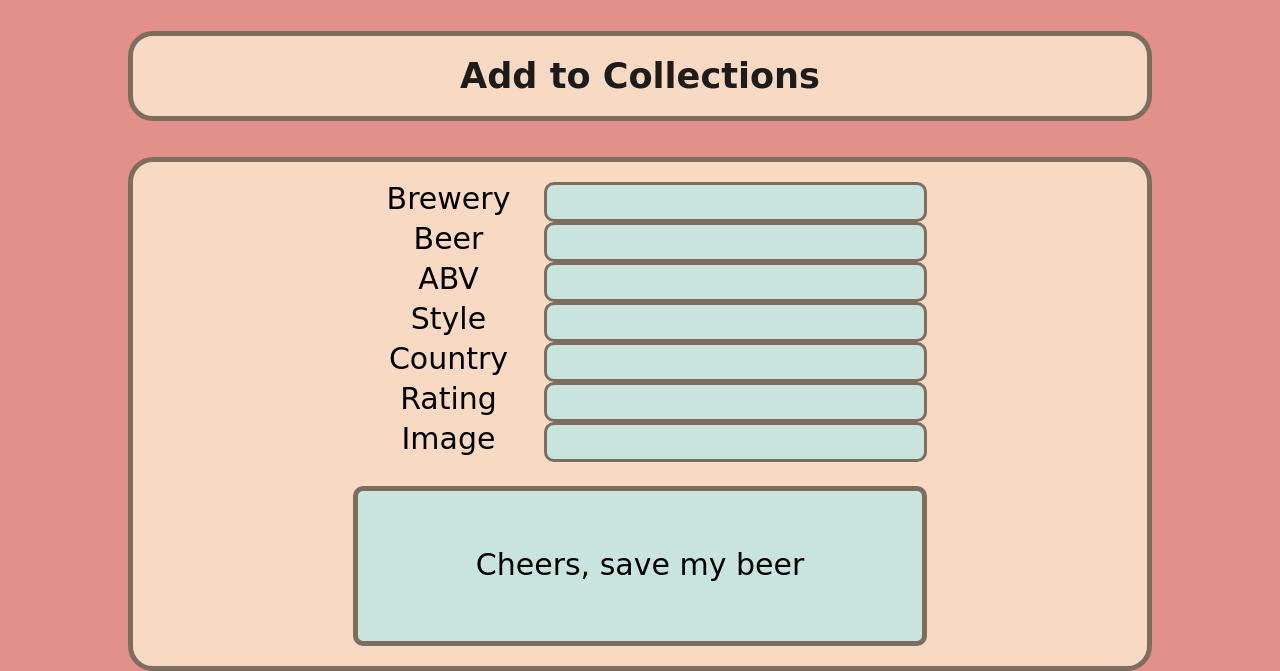
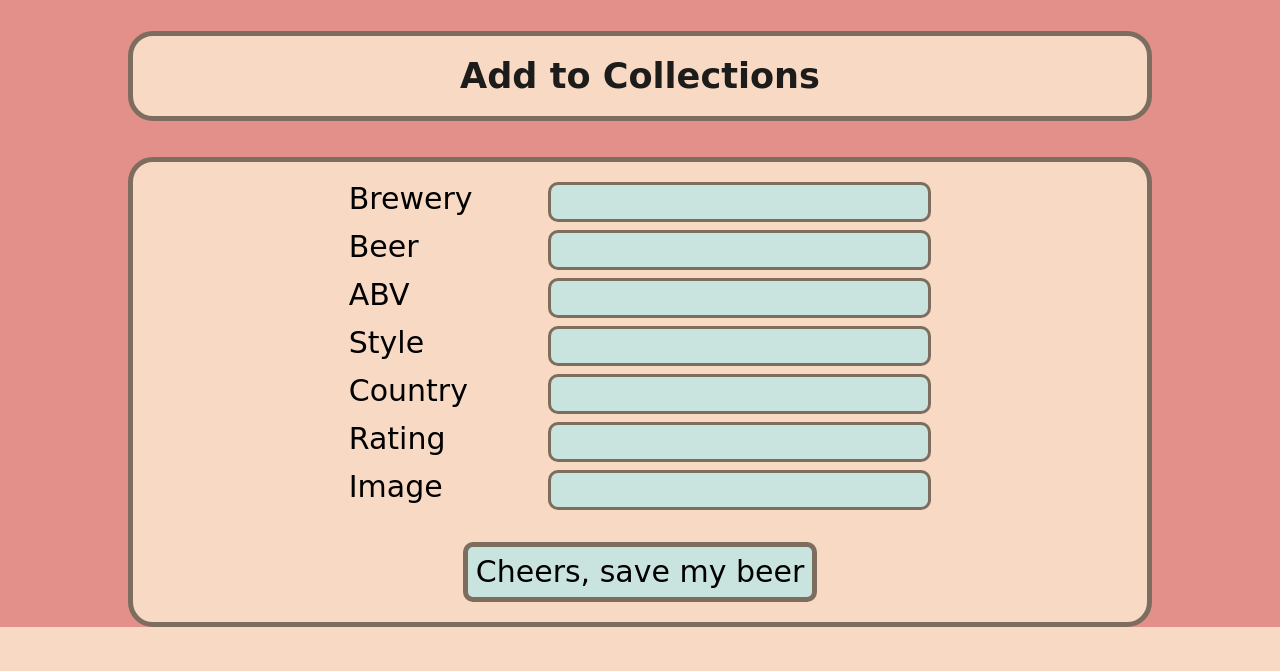
Before and after one commit to tuckermitcht/collection, a PHP site: page / in a window 1280 px wide. Shown: the part 261-932 px from the top of the page. After the commit the page ends 888 px from the top, so only its background shows below. Run offline with PHP 8.4, Linux system fonts and the light colour scheme; data comes from the database, SQL or seed files in the repository; some web fonts are replaced.

Commit message:
CSS done

```diff
--- a/css/styles.css
+++ b/css/styles.css
@@ -133,7 +133,9 @@ img {
 #addbeerform {
     display: grid;
     grid-template-columns: 1fr;
-
+    grid-template-rows: auto;
+    grid-auto-rows: auto;
+    gap: 0.2rem;
 }
 
 #addbeerform #submit {
@@ -141,8 +143,9 @@ img {
     border: 5px solid #7d6d5e;
     background: #C9E4DE;
     border-radius: 10px;
-    height: 10rem;
-
+    padding: 0.5rem;
+    justify-self: center;
+    align-self: center;
 }
 
 input {
@@ -171,11 +174,13 @@ h2 {
         padding: 20px;
         margin-right: 8rem;
         margin-left: 8rem;
+        text-align: left;
     }
 
     #addbeerform {
         display: grid;
         grid-template-columns: 1fr 2fr;
+        gap: 0.5rem;
     }
     h3 {
         padding: 20px;
--- a/index.php
+++ b/index.php
@@ -84,7 +84,7 @@ $beers = $query->fetchALL();
         <label for="image">Image</label>
         <input type="text" name="image" id="image">
 
-        <input type="submit" name="submit" id="submit" value="Cheers, save my beer">
+        <button type="submit" name="submit" id="submit">Cheers, save my beer</button>
     </form>
 </div>
 </body>
```
